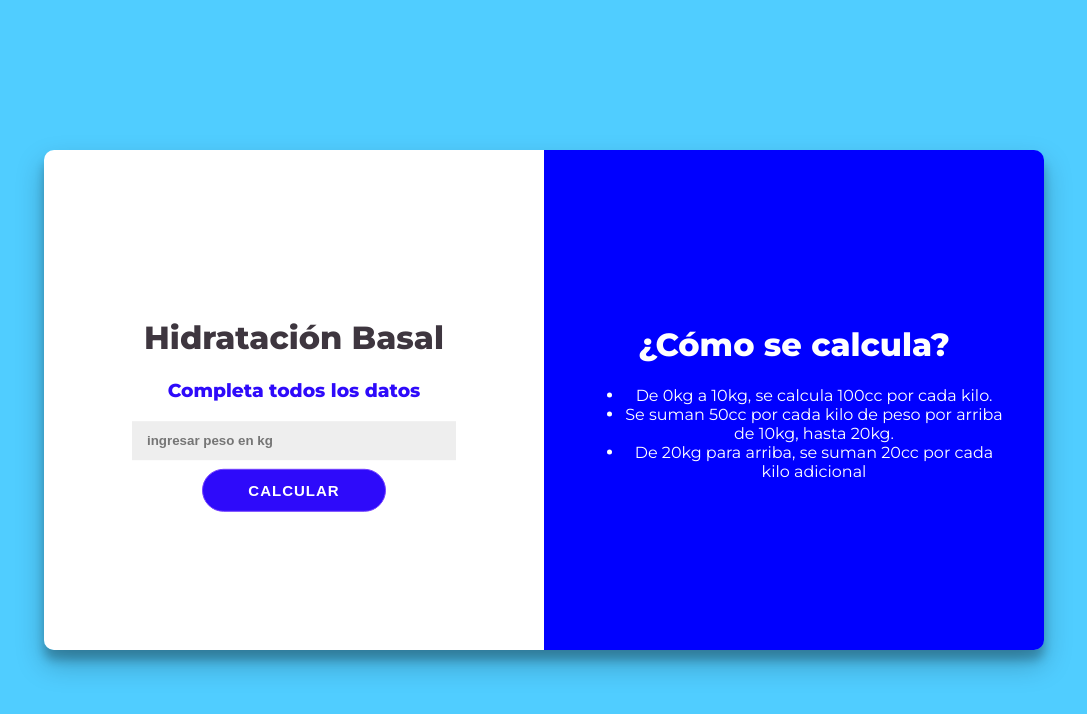
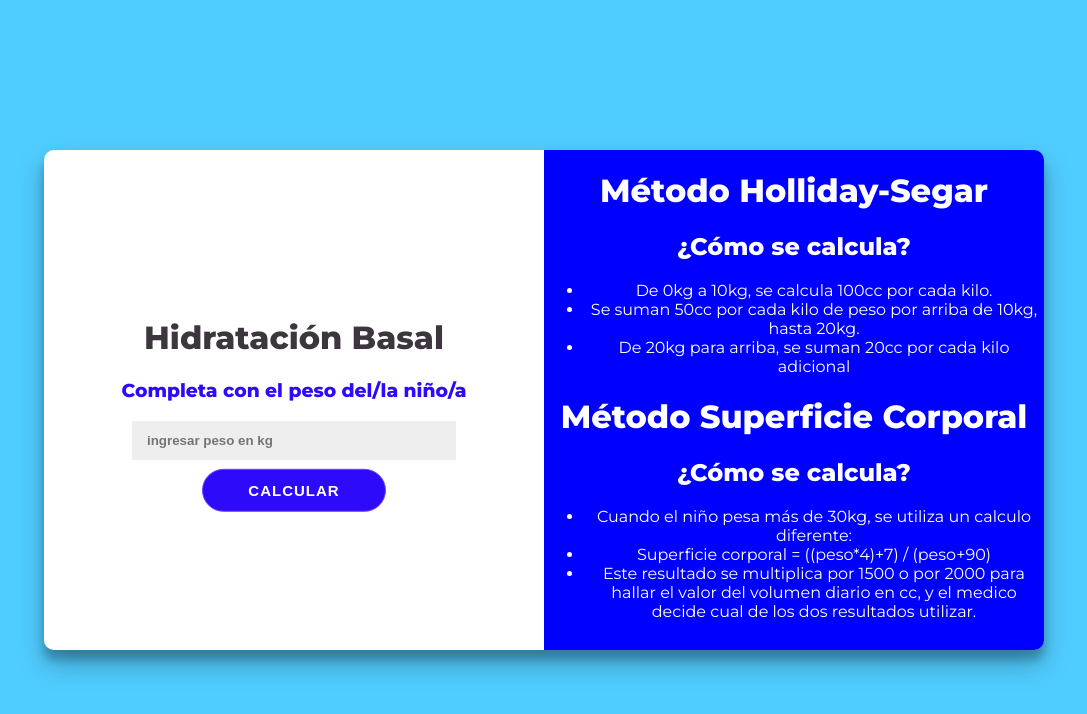
Before and after one commit to jhonjoel/calculadoraBasal, a plain HTML site: page index.html in a window 1280 px wide. Shown: the whole page, without its empty margins (96-1183 px from the left). Drawn offline with Linux system fonts and the light colour scheme.

Commit message:
Update index.html

```diff
--- a/index.html
+++ b/index.html
@@ -12,7 +12,7 @@
       <div id="calculadora">
         <div class="contenido">
           <h1>Hidratación Basal</h1>
-          <h3 class="item">Completa todos los datos</h3>
+          <h3 class="item">Completa con el peso del/la niño/a</h3>
             <input class="item" id="peso" type="number" placeholder="ingresar peso en kg">
             <p class="item" id="error">*Debe completar correctamente los datos</p>
             <button id="calcular">Calcular</button>
@@ -23,12 +23,22 @@
       </div>
 
       <div id="detalle">
-        <div class="contenido">
-          <h1>¿Cómo se calcula?</h1>
-          <ul>
+        <div class="contenido1" id="holliday">
+          <h1>Método Holliday-Segar</h1>
+          <h2>¿Cómo se calcula?</h2>
+          <ul class="descripcion">
             <li>De 0kg a 10kg, se calcula 100cc por cada kilo.</li>
             <li>Se suman 50cc por cada kilo de peso por arriba de 10kg, hasta 20kg.</li>
             <li>De 20kg para arriba, se suman 20cc por cada kilo adicional</li>
+          </ul>
+        </div>
+        <div class="contenido1" id="superficie">
+          <h1>Método Superficie Corporal</h1>
+          <h2>¿Cómo se calcula?</h2>
+          <ul class="descripcion">
+            <li>Cuando el niño pesa más de 30kg, se utiliza un calculo diferente:</li>
+            <li>Superficie corporal = ((peso*4)+7) / (peso+90)</li>
+            <li>Este resultado se multiplica por 1500 o por 2000 para hallar el valor del volumen diario en cc, y el medico decide cual de los dos resultados utilizar.</li>
           </ul>
         </div>
       </div>
```
